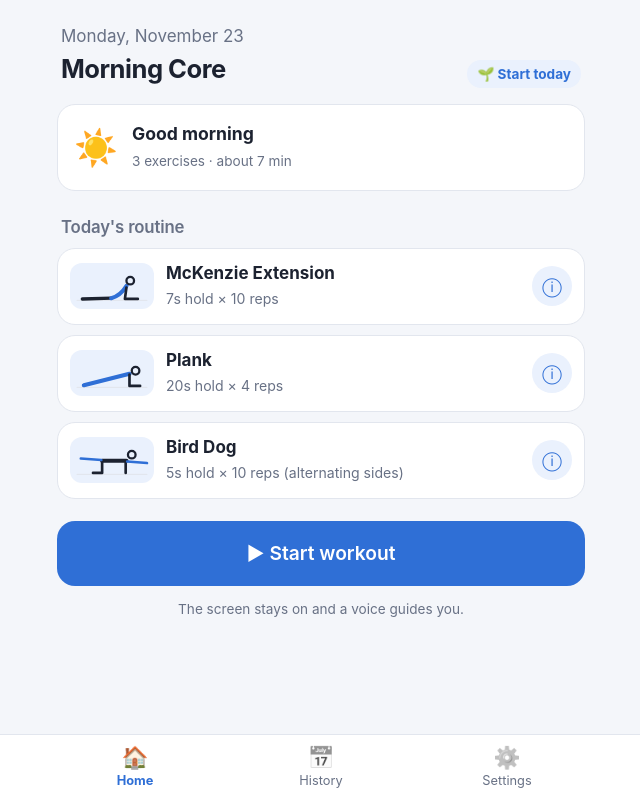
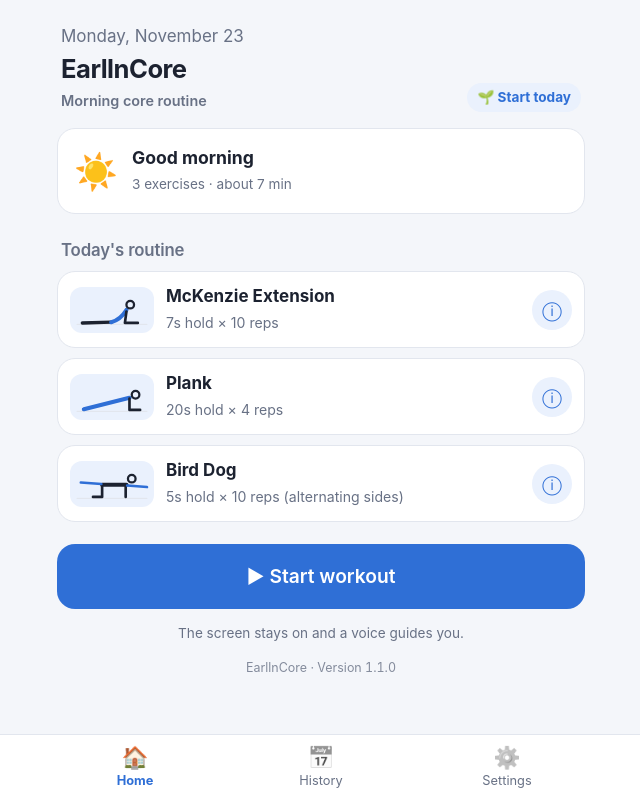
Before and after one commit to earlln/EarllnCore, a website: page www/index.html in a window 1280 px wide. Shown: the whole page, without its empty margins (319-959 px from the left). Drawn offline with Linux system fonts and the light colour scheme.

Commit message:
Rename app to EarllnCore and show app version
- App label, title, home header, notifications and backups use EarllnCore
- Single version source in www/version.js; Android versionName reads it
- Version (and build number in the Android app) shown on Home and Settings
- Release assets/tags named EarllnCore-<version>-build<N>, tagged at the built commit

Co-Authored-By: Claude Opus 5.5 <noreply@anthropic.com>
Claude-Session: https://claude.ai/code/session_01XrAtvd4F9u1hUYrtZHveed

```diff
--- a/capacitor.config.json
+++ b/capacitor.config.json
@@ -1,6 +1,6 @@
 {
   "appId": "io.github.earlln.earllnfit",
-  "appName": "아침 코어 운동",
+  "appName": "EarllnCore",
   "webDir": "android-web",
   "android": {
     "backgroundColor": "#f4f6fa"
--- a/package.json
+++ b/package.json
@@ -1,8 +1,8 @@
 {
-  "name": "earllnfit",
-  "version": "1.0.0",
+  "name": "earllncore",
+  "version": "1.1.0",
   "private": true,
-  "description": "아침 코어 운동 도우미 (웹앱 + 안드로이드 앱)",
+  "description": "EarllnCore — 아침 코어 운동 도우미 (웹앱 + 안드로이드 앱)",
   "scripts": {
     "build:android-web": "node scripts/build-android-web.mjs",
     "sync": "npm run build:android-web && npx cap sync android"
--- a/www/app.js
+++ b/www/app.js
@@ -106,6 +106,16 @@ function applyStaticText() {
   document.querySelectorAll('[data-i18n-aria]').forEach(el => { el.setAttribute('aria-label', t(el.dataset.i18nAria)); });
   document.querySelectorAll('[data-i18n-title]').forEach(el => { el.title = t(el.dataset.i18nTitle); });
   $('#cal-week').innerHTML = t('week').map(w => `<span>${w}</span>`).join('');
+  renderVersion();
+}
+
+/* 버전 표시: 웹은 version.js, 안드로이드 앱은 설치된 앱 정보(버전 + 빌드 번호) */
+let appInfo = { version: window.APP_VERSION || '', build: '' };
+function renderVersion() {
+  if (!appInfo.version) return;
+  const text = `${t('app_title')} · ${t('version_label', { v: appInfo.version })}`
+    + (appInfo.build ? ` (${t('build_n', { n: appInfo.build })})` : '');
+  document.querySelectorAll('[data-version]').forEach(el => { el.textContent = text; });
 }
 
 /* ───────────────── 안드로이드 앱(Capacitor) 연결 ───────────────── */
@@ -901,6 +911,11 @@ applyStaticText();
 applyFeatures();
 renderAll();
 if (native.isNative && settings.reminder.on) scheduleReminder();
+if (native.isNative) {
+  window.capacitorExports.registerPlugin('App').getInfo()
+    .then(info => { appInfo = { version: info.version, build: info.build }; renderVersion(); })
+    .catch(() => {});
+}
 
 if (!native.isNative && 'serviceWorker' in navigator && location.protocol.startsWith('http')) {
   navigator.serviceWorker.register('sw.js').catch(() => {});
--- a/www/i18n.js
+++ b/www/i18n.js
@@ -4,7 +4,10 @@
 const I18N = {
   ko: {
     locale: 'ko-KR',
-    app_title: '아침 코어 운동',
+    app_title: 'EarllnCore',
+    tagline: '아침 코어 운동',
+    version_label: '버전 {v}',
+    build_n: '빌드 {n}',
     streak_title: '연속 운동 일수',
     today_order: '오늘의 순서',
     log_title: '운동 기록',
@@ -45,9 +48,9 @@ const I18N = {
     reminder_on: '매일 알림 받기',
     reminder_time: '알림 시간',
     reminder_note: '정한 시간에 휴대폰 알림으로 운동할 시간을 알려 드립니다.',
-    reminder_denied: '알림 권한이 꺼져 있습니다. 휴대폰 설정 → 애플리케이션 → 아침 코어 운동 → 알림에서 허용해 주세요.',
+    reminder_denied: '알림 권한이 꺼져 있습니다. 휴대폰 설정 → 애플리케이션 → EarllnCore → 알림에서 허용해 주세요.',
     reminder_saved: '매일 {time}에 알려 드릴게요.',
-    notif_title: '아침 코어 운동 시간이에요 ☀️',
+    notif_title: 'EarllnCore · 아침 코어 운동 시간이에요 ☀️',
     notif_body: '맥켄지 · 플랭크 · 버드독, 오늘도 함께 시작해 볼까요?',
     sec_data: '데이터',
     data_note: '기록과 설정은 이 휴대폰에만 저장됩니다. 앱을 지우거나 브라우저 데이터를 지우면 사라지니 가끔 백업해 두세요.',
@@ -115,7 +118,7 @@ const I18N = {
     video_label: '동영상 주소 (유인물 QR코드, 선택)',
     ex_toggle: '{name} 켜기',
     confirm_reset: '운동 설정을 기본값으로 되돌릴까요? (기록은 그대로 남습니다)',
-    backup_name: '코어운동-백업',
+    backup_name: 'EarllnCore-백업',
     confirm_import: '백업을 불러오면 지금 기록과 설정이 백업 내용으로 바뀝니다. 계속할까요?',
     import_ok: '백업을 불러왔습니다.',
     import_bad: '올바른 백업 파일이 아닙니다.',
@@ -153,7 +156,10 @@ const I18N = {
 
   en: {
     locale: 'en-US',
-    app_title: 'Morning Core',
+    app_title: 'EarllnCore',
+    tagline: 'Morning core routine',
+    version_label: 'Version {v}',
+    build_n: 'build {n}',
     streak_title: 'Days in a row',
     today_order: "Today's routine",
     log_title: 'History',
@@ -194,9 +200,9 @@ const I18N = {
     reminder_on: 'Daily reminder',
     reminder_time: 'Time',
     reminder_note: 'Get a phone notification at this time every day.',
-    reminder_denied: 'Notifications are turned off. Allow them in phone Settings → Apps → Morning Core → Notifications.',
+    reminder_denied: 'Notifications are turned off. Allow them in phone Settings → Apps → EarllnCore → Notifications.',
     reminder_saved: "We'll remind you every day at {time}.",
-    notif_title: 'Time for your morning core ☀️',
+    notif_title: 'EarllnCore · Time for your morning core ☀️',
     notif_body: "McKenzie · Plank · Bird dog — ready for today's routine?",
     sec_data: 'Data',
     data_note: 'Your history and settings are stored only on this phone. Uninstalling the app or clearing browser data erases them, so back up now and then.',
@@ -264,7 +270,7 @@ const I18N = {
     video_label: 'Video link (handout QR code, optional)',
     ex_toggle: 'Turn on {name}',
     confirm_reset: 'Reset exercise settings to defaults? (Your history stays.)',
-    backup_name: 'core-backup',
+    backup_name: 'EarllnCore-backup',
     confirm_import: 'Loading a backup replaces your current history and settings. Continue?',
     import_ok: 'Backup loaded.',
     import_bad: 'This is not a valid backup file.',
--- a/www/index.html
+++ b/www/index.html
@@ -5,7 +5,7 @@
   <meta name="viewport" content="width=device-width, initial-scale=1, viewport-fit=cover">
   <meta name="theme-color" content="#2f6fd6">
   <meta name="description" content="연세힐 추천 코어 운동(맥켄지·플랭크·버드독)을 매일 아침 도와주는 운동 도우미">
-  <title>아침 코어 운동</title>
+  <title>EarllnCore</title>
   <link rel="manifest" href="manifest.webmanifest">
   <link rel="icon" href="icons/icon.svg" type="image/svg+xml">
   <link rel="apple-touch-icon" href="icons/icon-192.png">
@@ -18,7 +18,8 @@
       <header class="top">
         <div>
           <p class="muted" id="today-label"></p>
-          <h1 data-i18n="app_title">아침 코어 운동</h1>
+          <h1 data-i18n="app_title">EarllnCore</h1>
+          <p class="tagline" data-i18n="tagline">아침 코어 운동</p>
         </div>
         <div class="streak" id="streak-badge" data-i18n-title="streak_title"></div>
       </header>
@@ -30,6 +31,7 @@
 
       <button class="btn primary big" id="start-btn"></button>
       <p class="muted small center" id="start-note"></p>
+      <p class="version center" data-version></p>
     </section>
 
     <!-- 기록 -->
@@ -114,6 +116,7 @@
         <button class="btn ghost danger" id="reset-settings" data-i18n="reset_settings"></button>
       </div>
       <p class="muted small center" data-i18n-html="footer_caution"></p>
+      <p class="version center" data-version></p>
     </section>
 
     <nav class="tabbar">
@@ -169,6 +172,7 @@
     </div>
   </dialog>
 
+  <script src="version.js"></script>
   <script src="i18n.js"></script>
   <script src="app.js"></script>
 </body>
--- a/www/style.css
+++ b/www/style.css
@@ -46,6 +46,8 @@ h2, h3 { letter-spacing: -0.01em; }
 .top { display: flex; flex-wrap: wrap; justify-content: space-between; align-items: flex-end; gap: 8px; margin: 8px 4px 16px; }
 .top h1, .top p { white-space: nowrap; }
 .top p { margin: 0; }
+.top .tagline { color: var(--muted); font-size: 0.9rem; font-weight: 600; margin-top: 2px; }
+.version { color: var(--muted); font-size: 0.78rem; opacity: .8; margin: 16px 0 0; font-variant-numeric: tabular-nums; }
 
 .card { background: var(--card); border-radius: 18px; padding: 16px; border: 1px solid var(--line); margin-bottom: 12px; }
 .streak { background: var(--soft); color: var(--primary); border-radius: 999px; padding: 4px 10px; font-size: 0.85rem; font-weight: 700; white-space: nowrap; }
--- a/www/sw.js
+++ b/www/sw.js
@@ -1,6 +1,6 @@
 // 오프라인에서도 열리도록 앱 파일을 캐시합니다. 파일을 고치면 VERSION을 올려 주세요.
-const VERSION = 'core-fit-v4';
-const FILES = ['./', 'index.html', 'style.css', 'app.js', 'i18n.js', 'manifest.webmanifest',
+const VERSION = 'core-fit-v5';
+const FILES = ['./', 'index.html', 'style.css', 'app.js', 'i18n.js', 'version.js', 'manifest.webmanifest',
   'icons/icon.svg', 'icons/icon-192.png', 'icons/icon-512.png'];
 
 self.addEventListener('install', e => {
--- /dev/null
+++ b/www/version.js
@@ -0,0 +1,2 @@
+// 앱 버전 (여기 한 곳만 바꾸면 웹앱·안드로이드 앱에 모두 반영됩니다)
+window.APP_VERSION = '1.1.0';
```
Also changed, not shown: .github/workflows/android.yml, README.md, www/manifest.webmanifest, 4 other files.
